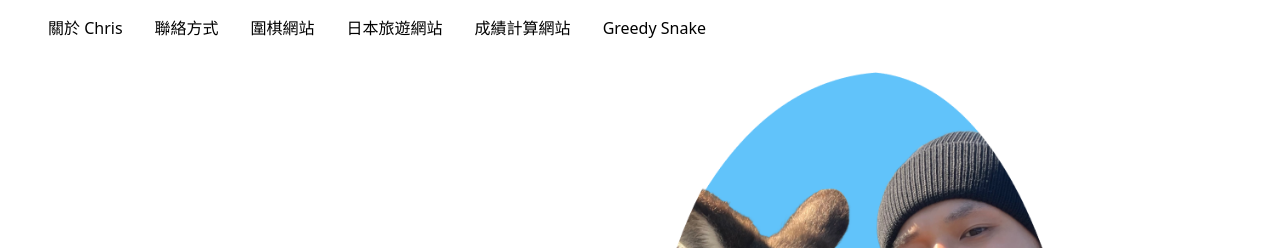
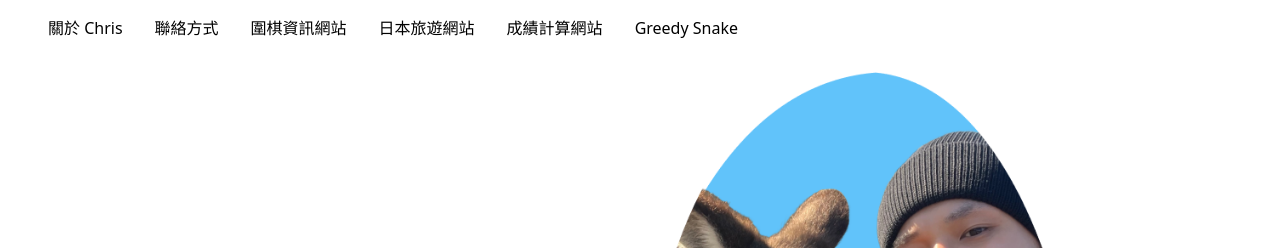
Before and after one commit to cchris77777/ProjectCollection, a plain HTML site: page index.html in a window 1280 px wide. Shown: the top 248 px of the page. Drawn offline with nearby package versions, Linux system fonts and the light colour scheme.

Commit message:
change some text

```diff
--- a/index.html
+++ b/index.html
@@ -18,7 +18,9 @@
       <ul>
         <li><a href="#">關於 Chris</a></li>
         <li><a href="./contact.html">聯絡方式</a></li>
-        <li><a target="_blank" href="./project_1/index.html">圍棋網站</a></li>
+        <li>
+          <a target="_blank" href="./project_1/index.html">圍棋資訊網站</a>
+        </li>
         <li>
           <a target="_blank" href="./project_2/index.html">日本旅遊網站</a>
         </li>
```
